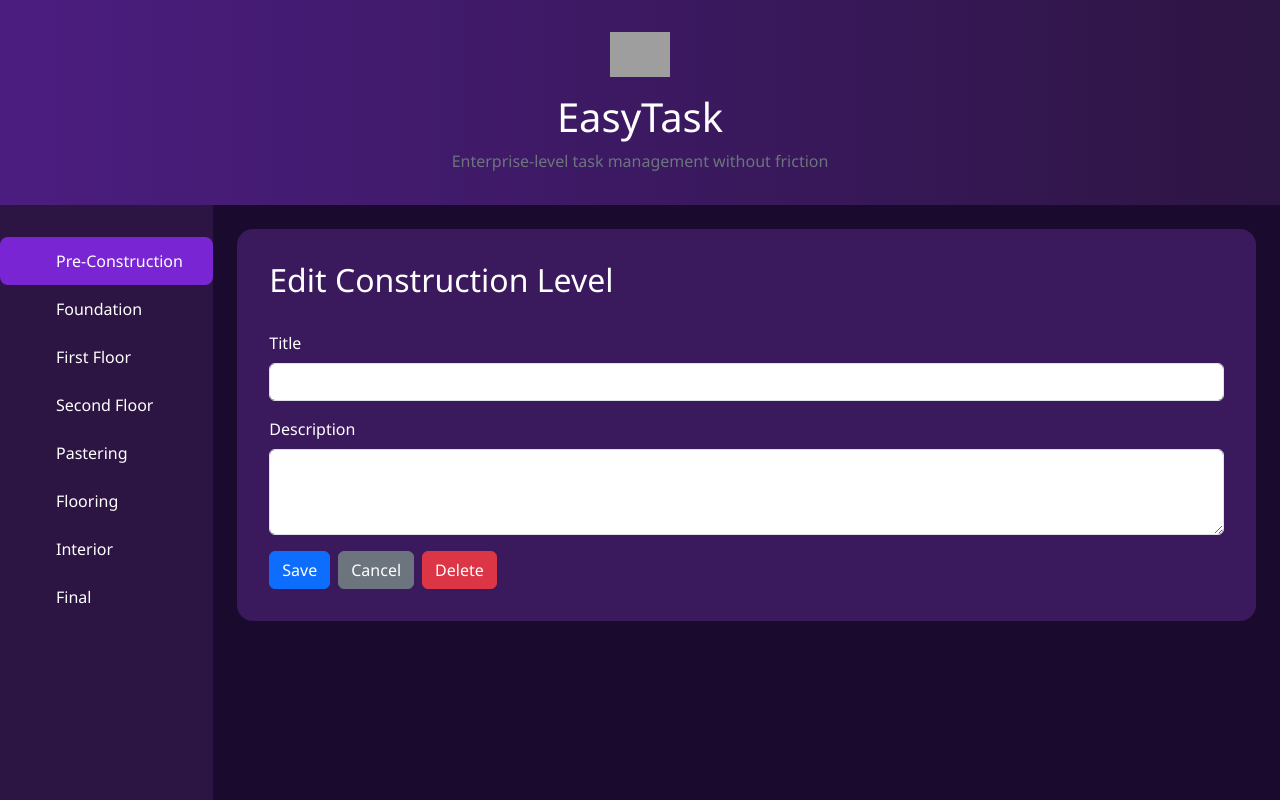
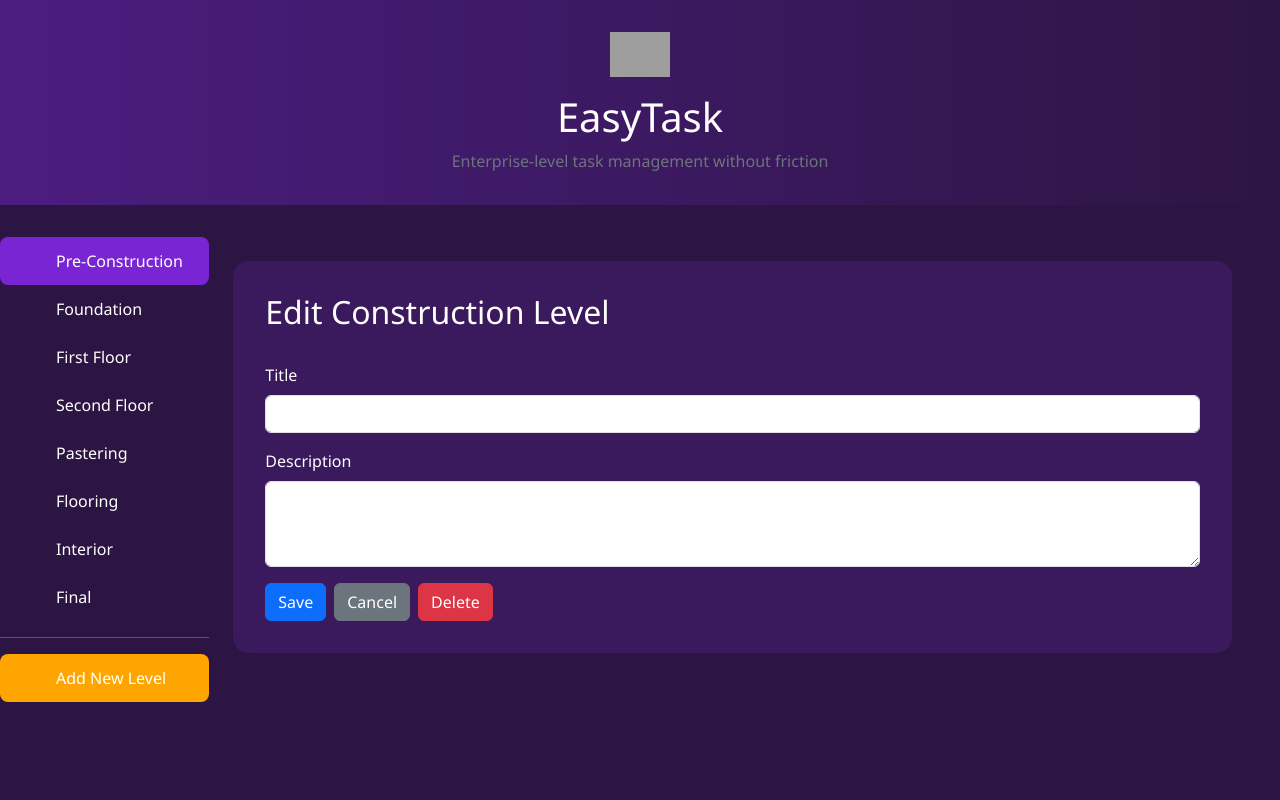
Before and after one commit to Maneeshkc/MyHome, an Angular app in the folder MyHome/: page / in a window 1280 px wide. Shown: the top 800 px of the page. Built offline with nearby package versions, Linux system fonts and the light colour scheme; grey boxes are pictures that could not be loaded.

Commit message:
restructor

```diff
--- a/MyHome/src/app/ConstructionLevelDetails/construction-level-details.component.ts
+++ b/MyHome/src/app/ConstructionLevel/ConstructionLevelDetails/construction-level-details.component.ts
@@ -1,6 +1,6 @@
 import { Component } from '@angular/core';
 import { FormsModule } from '@angular/forms';
-import { ConstructionLevelModel } from '../Model/ConstructionLevelModel';
+import { ConstructionLevelModel } from '../../Model/ConstructionLevelModel';
 
 @Component({
   selector: 'app-construction-level-details',
--- a/MyHome/src/app/ConstructionLevelSideBar/construction-level-side-bar.component.css
+++ b/MyHome/src/app/ConstructionLevel/ConstructionLevelSideBar/construction-level-side-bar.component.css
@@ -1,4 +1,7 @@
 .list-group {
+  width: 100%;
+}
+.constriction-level{
   width: 100%;
 }
 
@@ -18,6 +21,11 @@
   border-radius: 0.5rem;
 }
 
+.list-group-item.new-construction-level {
+  background-color: orange;
+  border-radius: 0.5rem;
+}
+
 .icon-placeholder {
   display: inline-block;
   width: 1.5em;
--- /dev/null
+++ b/MyHome/src/app/ConstructionLevel/ConstructionLevelSideBar/construction-level-side-bar.component.html
@@ -0,0 +1,19 @@
+<div class="row constriction-level">
+  <div class="col-md-2 p-0">
+    <div class="list-group">
+      <button *ngFor="let level of levels; let i = index" class="list-group-item" [class.active]="i === activeIndex"
+        (click)="setActive($event,level.Id)">
+        <span class="icon-placeholder"></span>{{ level.Tittle }}
+      </button>
+      <hr>
+      <button class="list-group-item new-construction-level" >
+        <span class="icon-placeholder"></span>Add New Level
+      </button>
+    </div>
+  </div>
+
+  <!-- Main Content -->
+  <div class="col-md-10 p-4">
+    <app-construction-level-details></app-construction-level-details>
+  </div>
+</div>
--- /dev/null
+++ b/MyHome/src/app/ConstructionLevel/manage-construction-level/manage-construction-level.component.html
@@ -0,0 +1,3 @@
+<div class="row">
+    <app-construction-level-side-bar></app-construction-level-side-bar>
+</div>
--- a/MyHome/src/app/ConstructionLevelSideBar/construction-level-side-bar.component.html
+++ /dev/null
@@ -1,6 +0,0 @@
-<div class="list-group">
-  <button *ngFor="let level of levels; let i = index" class="list-group-item" [class.active]="i === activeIndex"
-    (click)="setActive($event,level.Id)">
-    <span class="icon-placeholder"></span>{{ level.Tittle }}
-  </button>
-</div>
--- a/MyHome/src/app/app.component.html
+++ b/MyHome/src/app/app.component.html
@@ -3,16 +3,5 @@
     <!-- Header -->
     <app-header></app-header>
 
-    <!-- Content -->
-    <div class="row">
-      <!-- Sidebar -->
-      <div class="col-md-2 p-0">
-        <app-construction-level-side-bar></app-construction-level-side-bar>
-      </div>
-
-      <!-- Main Content -->
-      <div class="col-md-10 p-4">
-        <app-construction-level-details></app-construction-level-details>
-      </div>
-    </div>
+    <app-manage-construction-level></app-manage-construction-level>
   </div>
--- a/MyHome/src/app/app.component.ts
+++ b/MyHome/src/app/app.component.ts
@@ -1,12 +1,11 @@
 import { Component } from '@angular/core';
 import { HeaderComponent } from './shared/components/header/header.component';
-import { ConstructionLevelDetailsComponent } from "./ConstructionLevelDetails/construction-level-details.component";
-import { ConstructionLevelSideBarComponent } from "./ConstructionLevelSideBar/construction-level-side-bar.component";
+import { ManageConstructionLevelComponent } from "./ConstructionLevel/manage-construction-level/manage-construction-level.component";
 
 @Component({
   selector: 'app-root',
   standalone: true,
-  imports: [HeaderComponent, ConstructionLevelDetailsComponent, ConstructionLevelSideBarComponent],
+  imports: [HeaderComponent, ManageConstructionLevelComponent],
   templateUrl: './app.component.html',
   styleUrls: ['./app.component.css']
 })
```
Also changed, not shown: MyHome/src/app/ConstructionLevel/ConstructionLevelSideBar/construction-level-side-bar.component.ts (renamed from MyHome/src/app/ConstructionLevelSideBar/construction-level-side-bar.component.ts, +4 -3 lines), MyHome/src/app/ConstructionLevel/manage-construction-level/manage-construction-level.component.ts (added, +12 -0 lines), MyHome/src/app/ConstructionLevel/ConstructionLevelDetails/construction-level-details.component.css (renamed from MyHome/src/app/ConstructionLevelDetails/construction-level-details.component.css), MyHome/src/app/ConstructionLevel/ConstructionLevelDetails/construction-level-details.component.html (renamed from MyHome/src/app/ConstructionLevelDetails/construction-level-details.component.html), MyHome/src/app/ConstructionLevel/manage-construction-level/manage-construction-level.component.css (added).
